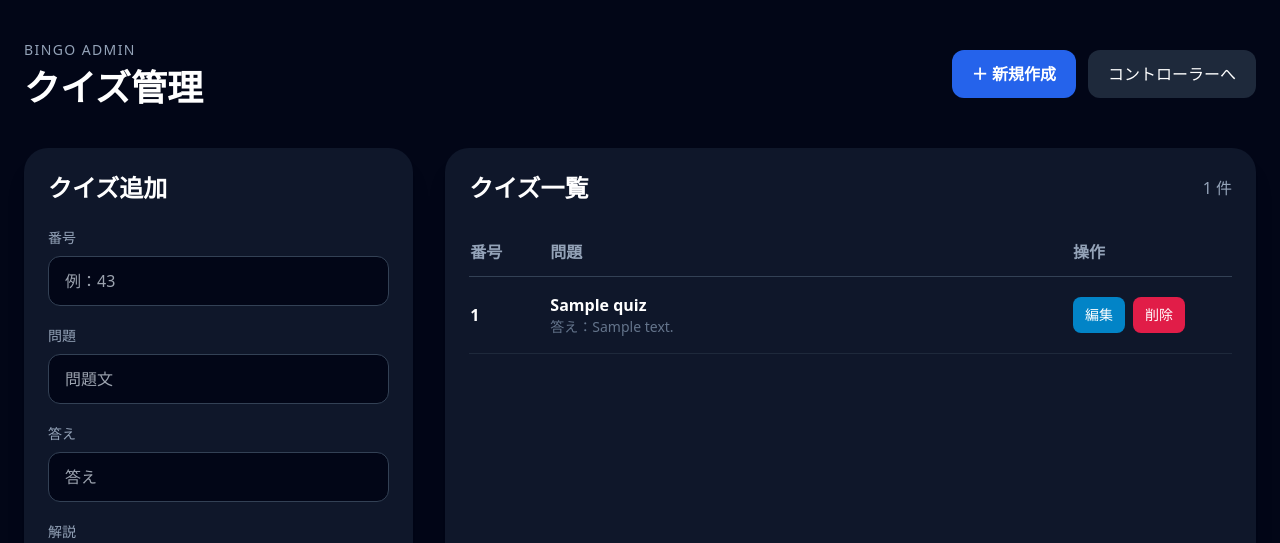
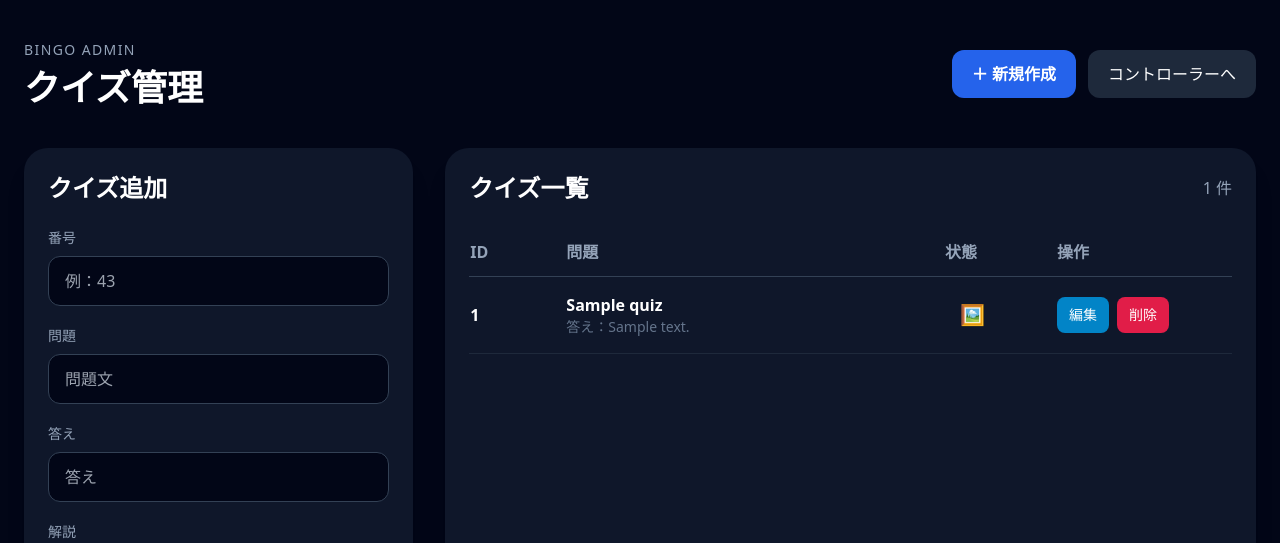
Before and after one commit to KITASHA/BINGO, a FastAPI app: template templates/admin_quizzes.html in a window 1280 px wide. Shown: the top 543 px of the page. Run offline with FastAPI, Linux system fonts and the light colour scheme; the template is opened without the code that fills it: most values are stand-ins (such as "Sample title", 1, 10 or a date in 2020); parts of the project's set-up code (start-up, migrations or seed data) failed here and were passed over.

Commit message:
軽微な修正

```diff
--- a/templates/admin_quizzes.html
+++ b/templates/admin_quizzes.html
@@ -134,9 +134,10 @@
                     <table class="w-full text-left border-collapse">
                         <thead>
                             <tr class="border-b border-slate-700 text-slate-400">
-                                <th class="py-3 pr-4 w-20">番号</th>
+                                <th class="py-3 pr-4 w-24">ID</th>
                                 <th class="py-3 pr-4">問題</th>
-                                <th class="py-3 pr-4 w-40">操作</th>
+                                <th class="py-3 pr-4 w-28">状態</th>
+                                <th class="py-3 pr-4 w-44">操作</th>
                             </tr>
                         </thead>
 
@@ -148,15 +149,30 @@
                                 </td>
 
                                 <td class="py-4 pr-4">
-                                    <div class="font-semibold truncate max-w-xl">
+                                    <div class="font-semibold truncate max-w-md">
                                         {{ quiz.question }}
                                     </div>
-                                    <div class="text-sm text-slate-500 truncate max-w-xl">
+                                    <div class="text-sm text-slate-500 truncate max-w-md">
                                         答え：{{ quiz.answer }}
                                     </div>
                                 </td>
+                                <td class="px-4 py-4">
+                                    <div class="flex gap-2 text-xl">
+                                        {% if quiz.fever == 1 %}
+                                            <span title="Fever">🔥</span>
+                                        {% endif %}
 
-                                <td class="py-4 pr-4">
+                                        {% if quiz.exclude == 1 %}
+                                            <span title="除外">🚫</span>
+                                        {% endif %}
+
+                                        {% if quiz.image_q or quiz.image_a %}
+                                            <span title="画像あり">🖼️</span>
+                                        {% endif %}
+                                    </div>
+                                </td>
+
+                                <td class="py-4 pr-4 whitespace-nowrap">
                                     <div class="flex gap-2">
                                         <a
                                             href="/admin/quizzes/{{ quiz.id }}/edit"
```
